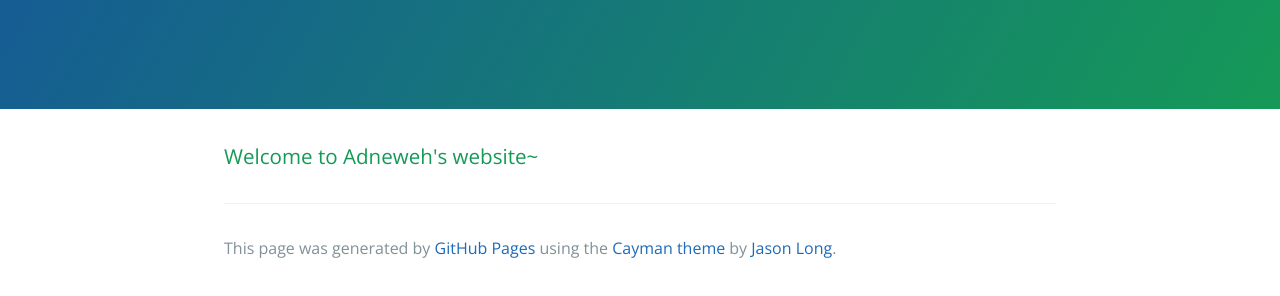
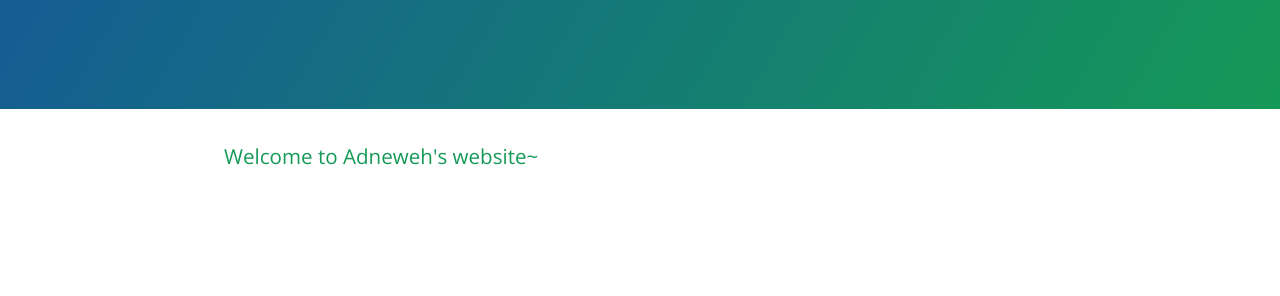
Before and after one commit to Adneweh/adneweh.github.io, a plain HTML site: page index.html in a window 1280 px wide. Shown: the part 208-504 px from the top of the page. Drawn offline with nearby package versions, Linux system fonts and the light colour scheme.

Commit message:
Update index.html

```diff
--- a/index.html
+++ b/index.html
@@ -2,7 +2,7 @@
 <html lang="en-us">
   <head>
     <meta charset="UTF-8">
-    <title>Adneweh.GitHub.io by Adneweh</title>
+    <title>Adneweh.GitHub.io</title>
     <meta name="viewport" content="width=device-width, initial-scale=1">
     <link rel="stylesheet" type="text/css" href="stylesheets/normalize.css" media="screen">
     <link href='https://fonts.googleapis.com/css?family=Open+Sans:400,700' rel='stylesheet' type='text/css'>
@@ -19,10 +19,7 @@
       <h3>
 <a id="welcome-to-adnewehs-website" class="anchor" href="#welcome-to-adnewehs-website" aria-hidden="true"><span aria-hidden="true" class="octicon octicon-link"></span></a>Welcome to Adneweh's website~</h3>
 
-      <footer class="site-footer">
 
-        <span class="site-footer-credits">This page was generated by <a href="https://pages.github.com">GitHub Pages</a> using the <a href="https://github.com/jasonlong/cayman-theme">Cayman theme</a> by <a href="https://twitter.com/jasonlong">Jason Long</a>.</span>
-      </footer>
 
     </section>
 
```
